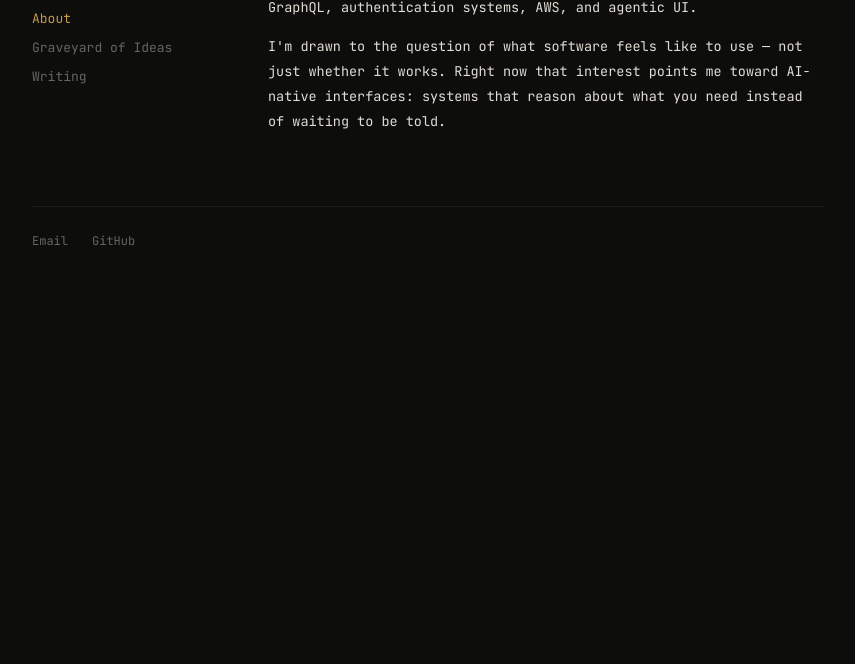
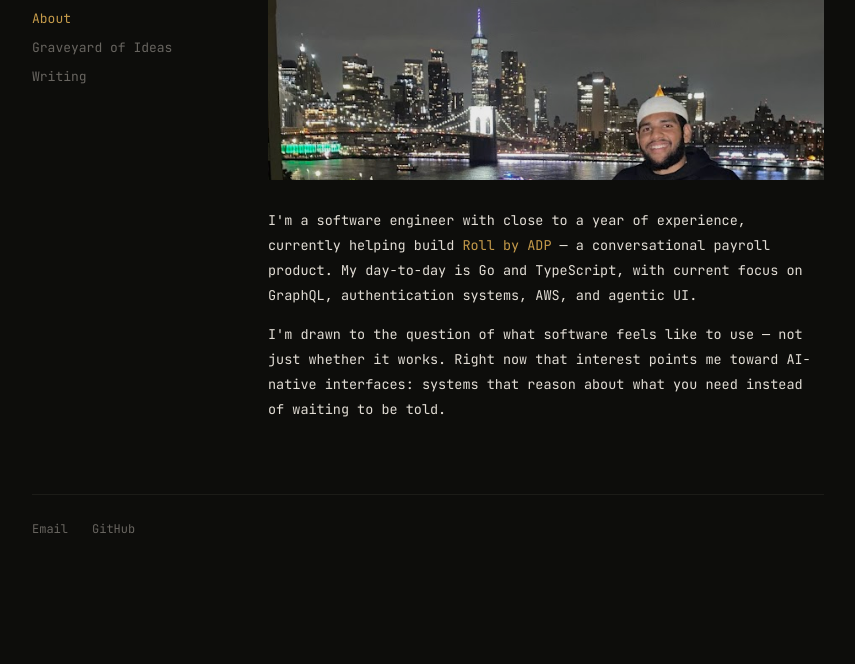
Before and after one commit to rayyansarkhot/rayyansarkhot.github.io, a plain HTML site: page index.html in a window 1280 px wide. Shown: the part 136-800 px from the top of the page, without its empty margins (212-1067 px from the left). Drawn offline with Linux system fonts and the light colour scheme.

Commit message:
Add photo to about tab

```diff
--- a/index.html
+++ b/index.html
@@ -28,6 +28,7 @@
     <main>
 
       <div class="tab-panel" id="about">
+        <img src="me.jpg" alt="Rayyan Sarkhot" class="about-photo">
         <p>
           I'm a software engineer with close to a year of experience, currently helping build
           <a href="https://www.rollbyadp.com/" target="_blank" rel="noopener">Roll by ADP</a> &mdash;
--- a/style.css
+++ b/style.css
@@ -130,6 +130,18 @@ a:hover {
   text-underline-offset: 3px;
 }
 
+/* --- About photo --- */
+
+.about-photo {
+  display: block;
+  width: 100%;
+  height: 260px;
+  object-fit: cover;
+  object-position: center 20%;
+  margin-bottom: 28px;
+  filter: brightness(0.92);
+}
+
 /* --- Graveyard --- */
 
 .grave-list {
```
Also changed, not shown: me.jpg (added).
